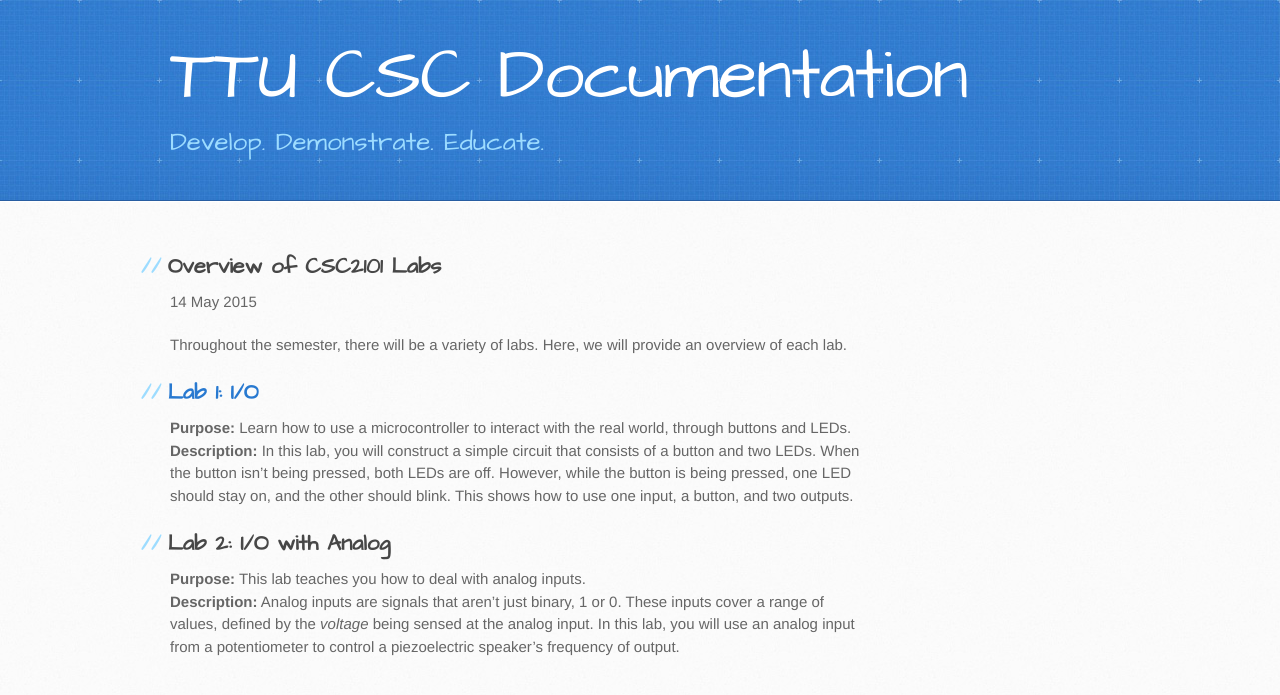
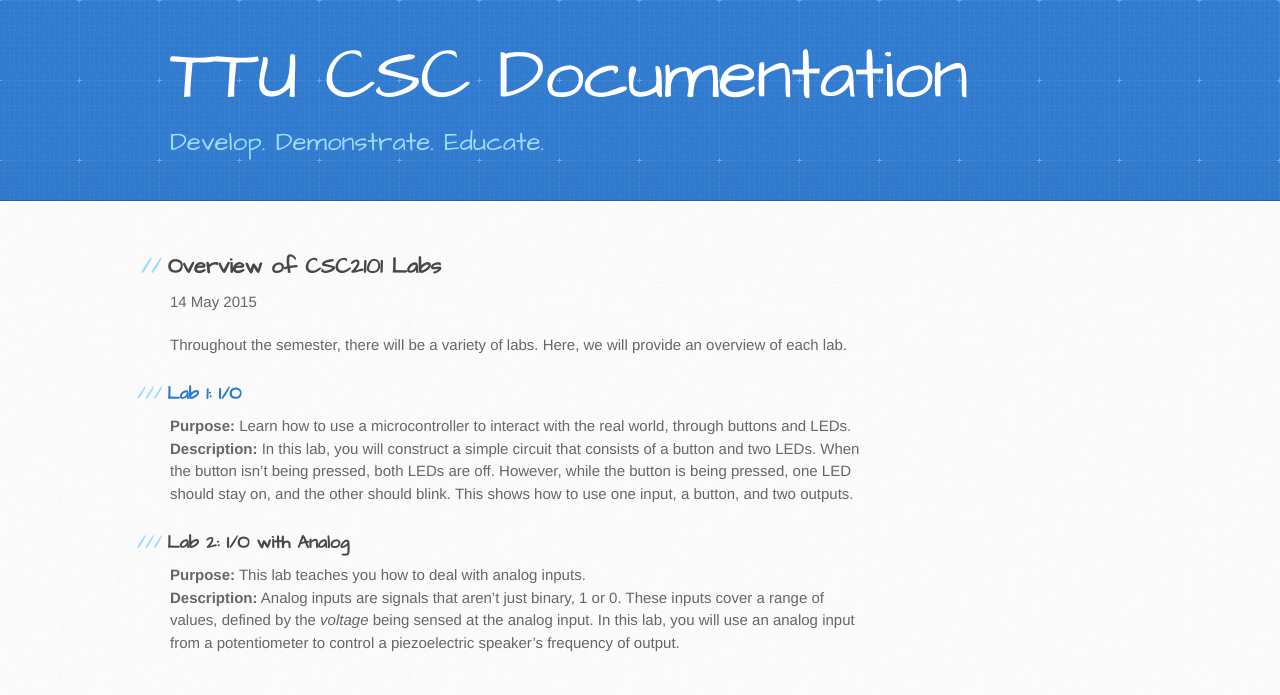
Before and after one commit to TTU-CSC/ttu-csc.github.com, a Jekyll site: the page built from _posts/2015-05-14-labs-overview.markdown, in a window 1280 px wide. Shown: the top 695 px of the page. Built offline with Jekyll 4.4.1, drawn with Linux system fonts in a browser that asks for light colours.

```diff
--- a/_posts/2015-05-14-labs-overview.markdown
+++ b/_posts/2015-05-14-labs-overview.markdown
@@ -7,10 +7,10 @@ categories: docs
 
 Throughout the semester, there will be a variety of labs. Here, we will provide an overview of each lab.
 
-## [Lab 1: I/O]({% post_url 2015-05-12-lab-1-IO %}) ##
+### [Lab 1: I/O]({% post_url 2015-05-12-lab-1-IO %})
 **Purpose:** Learn how to use a microcontroller to interact with the real world, through buttons and LEDs.
 **Description:** In this lab, you will construct a simple circuit that consists of a button and two LEDs. When the button isn't being pressed, both LEDs are off. However, while the button is being pressed, one LED should stay on, and the other should blink. This shows how to use one input, a button, and two outputs.
 
-## Lab 2: I/O with Analog ##
+### Lab 2: I/O with Analog
 **Purpose:** This lab teaches you how to deal with analog inputs.
 **Description:** Analog inputs are signals that aren't just binary, 1 or 0. These inputs cover a range of values, defined by the *voltage* being sensed at the analog input. In this lab, you will use an analog input from a potentiometer to control a piezoelectric speaker's frequency of output.
```
